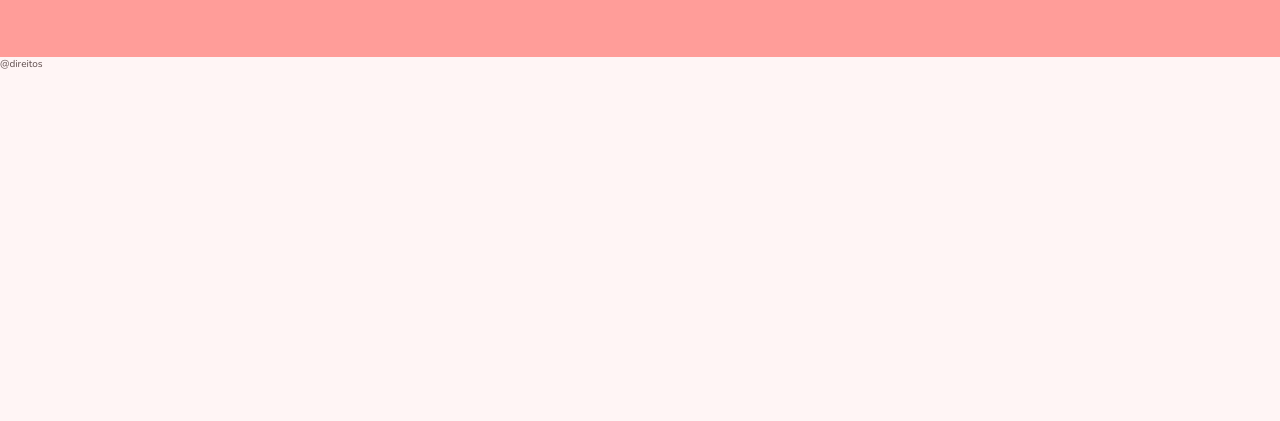
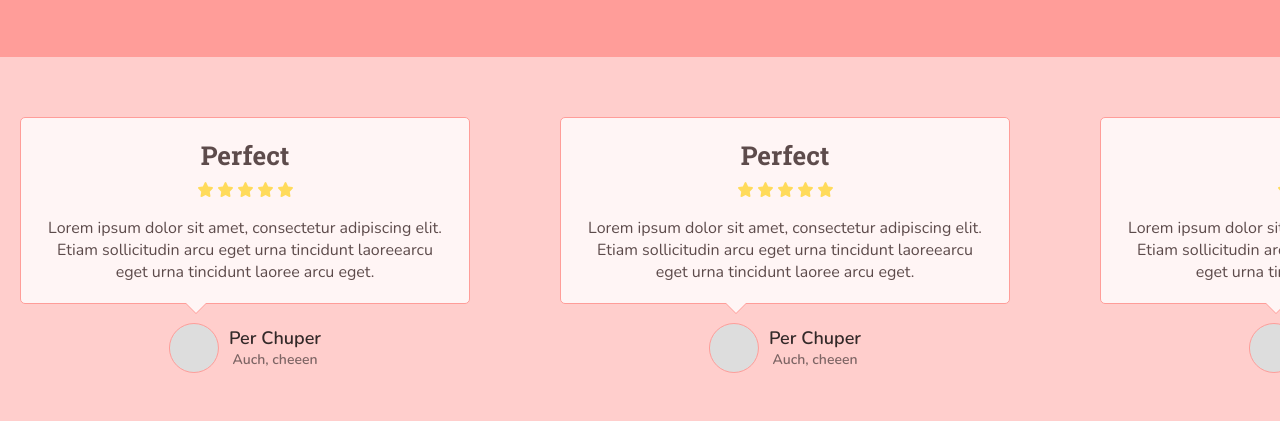
Before and after one commit to Rodrigo-bs/training-project_mountains-hotel, a plain HTML site: page index.html in a window 1280 px wide. Shown: the part 2257-2678 px from the top of the page. Before the commit the page ends 2328 px from the top, so only its background shows below. Drawn offline with nearby package versions, Linux system fonts and the light colour scheme.

Commit message:
Adicionei a parte da section comentarios

```diff
--- a/css/style.css
+++ b/css/style.css
@@ -4,6 +4,21 @@
     font-size: var(--font-size-28);
     text-align: center;
     font-weight: 600;
+}
+
+.box-stars {
+    display: flex;
+}
+
+.box-stars span + span {
+    margin-left: 5px;
+}
+
+.box-stars span {
+    display: block;
+    width: 15px;
+    height: 15px;
+    background: url('../img/icon-star.svg');
 }
 
 /* header */
@@ -165,19 +180,7 @@
 }
 
 .favorite-rooms-box .box-content .box-stars {
-    display: flex;
     margin: 20px 0 30px 0;
-}
-
-.favorite-rooms-box .box-content .box-stars span + span {
-    margin-left: 5px;
-}
-
-.favorite-rooms-box .box-content .box-stars span {
-    display: block;
-    width: 15px;
-    height: 15px;
-    background: url('../img/icon-star.svg');
 }
 
 .favorite-rooms-box .box-content .box-buttons {
@@ -277,3 +280,99 @@
 .services-box_content .box_content-li a p {
     font-size: var(--font-size-16);
 }
+
+/* comment section */
+
+.comments-section {
+    padding: 60px 0 120px 0;
+    background: var(--rosa-2);
+    overflow-x: hidden;
+}
+
+.comments-section .container {
+    display: flex;
+    align-items: center;
+}
+
+.comments-section .comments-box-comment {
+    max-width: 450px;
+    min-width: 450px;
+    padding: 20px;
+    background: var(--rosa-4);
+    border: 1px solid var(--rosa-1);
+    border-radius: 5px;
+    position: relative;
+}
+
+.comments-section .comments-box-comment + .comments-box-comment {
+    margin-left: 90px;
+}
+
+.comments-box-comment::after,
+.comments-box-comment::before {
+    content: '';
+    display: block;
+    width: 0;
+    height: 0;
+    border: 10px solid transparent;
+    border-top: 10px solid var(--rosa-4);
+    position: absolute;
+    left: 39%;
+    bottom: -20px;
+    transform: translateX(-50%);
+}
+
+.comments-box-comment::before {
+    bottom: -21px;
+    border-top-color: var(--rosa-1);
+}
+
+.comments-section .comments-box-comment h1 {
+    font-weight: 600;
+    font-size: 26px;
+    text-align: center;
+}
+
+.comments-section .comments-box-comment .box-stars {
+    margin: 10px  0 20px 0;
+    align-items: center;
+    justify-content: center;
+}
+
+.comments-section .comments-box-comment p {
+    color: var(--marrom-3);
+    font-weight: 400;
+    font-size: var(--font-size-16);
+    text-align: center;
+}
+
+.comments-section .box-user {
+    position: absolute;
+    bottom: -70px;
+    left: 50%;
+    transform: translateX(-50%);
+    display: flex;
+    align-items: center;
+}
+
+.comments-section .box-user .box-user-photo {
+    width: 50px;
+    height: 50px;
+    display: block;
+    border-radius: 50%;
+    background: #ddd;
+    border: 1px solid var(--rosa-1);
+    margin-right: 10px;
+}
+
+.comments-section .box-user .box-user-name p {
+    font-size: var(--font-size-18);
+    font-weight: 600;
+    color: var(--marrom-2);
+}
+
+.comments-section .box-user .box-user-name p span {
+    display: block;
+    font-size: 1.4rem;
+    opacity: .8;
+}
--- a/index.html
+++ b/index.html
@@ -144,9 +144,109 @@
         </div>
     </section>
 
-    <footer>
-        @direitos
-    </footer>
+    <section class="comments-section">
+        <div class="container">
+            <div class="comments-box-comment">
+                <h1>Perfect</h1>
+                <div class="box-stars">
+                    <span></span>
+                    <span></span>
+                    <span></span>
+                    <span></span>
+                    <span></span>
+                </div>
+
+                <p>Lorem ipsum dolor sit amet, consectetur adipiscing elit. Etiam sollicitudin arcu eget urna tincidunt laoreearcu eget urna tincidunt laoree arcu eget.</p>
+
+                <div class="box-user">
+                    <div class="box-user-photo"></div>
+                    <div class="box-user-name">
+                        <p>Per Chuper <span>Auch, cheeen</span></p>
+                    </div>
+                </div>
+            </div>
+
+            <div class="comments-box-comment">
+                <h1>Perfect</h1>
+                <div class="box-stars">
+                    <span></span>
+                    <span></span>
+                    <span></span>
+                    <span></span>
+                    <span></span>
+                </div>
+
+                <p>Lorem ipsum dolor sit amet, consectetur adipiscing elit. Etiam sollicitudin arcu eget urna tincidunt laoreearcu eget urna tincidunt laoree arcu eget.</p>
+
+                <div class="box-user">
+                    <div class="box-user-photo"></div>
+                    <div class="box-user-name">
+                        <p>Per Chuper <span>Auch, cheeen</span></p>
+                    </div>
+                </div>
+            </div>
+
+            <div class="comments-box-comment">
+                <h1>Perfect</h1>
+                <div class="box-stars">
+                    <span></span>
+                    <span></span>
+                    <span></span>
+                    <span></span>
+                    <span></span>
+                </div>
+
+                <p>Lorem ipsum dolor sit amet, consectetur adipiscing elit. Etiam sollicitudin arcu eget urna tincidunt laoreearcu eget urna tincidunt laoree arcu eget.</p>
+
+                <div class="box-user">
+                    <div class="box-user-photo"></div>
+                    <div class="box-user-name">
+                        <p>Per Chuper <span>Auch, cheeen</span></p>
+                    </div>
+                </div>
+            </div>
+
+            <div class="comments-box-comment">
+                <h1>Perfect</h1>
+                <div class="box-stars">
+                    <span></span>
+                    <span></span>
+                    <span></span>
+                    <span></span>
+                    <span></span>
+                </div>
+
+                <p>Lorem ipsum dolor sit amet, consectetur adipiscing elit. Etiam sollicitudin arcu eget urna tincidunt laoreearcu eget urna tincidunt laoree arcu eget.</p>
+
+                <div class="box-user">
+                    <div class="box-user-photo"></div>
+                    <div class="box-user-name">
+                        <p>Per Chuper <span>Auch, cheeen</span></p>
+                    </div>
+                </div>
+            </div>
+
+            <div class="comments-box-comment">
+                <h1>Perfect</h1>
+                <div class="box-stars">
+                    <span></span>
+                    <span></span>
+                    <span></span>
+                    <span></span>
+                    <span></span>
+                </div>
+
+                <p>Lorem ipsum dolor sit amet, consectetur adipiscing elit. Etiam sollicitudin arcu eget urna tincidunt laoreearcu eget urna tincidunt laoree arcu eget.</p>
+
+                <div class="box-user">
+                    <div class="box-user-photo"></div>
+                    <div class="box-user-name">
+                        <p>Per Chuper <span>Auch, cheeen</span></p>
+                    </div>
+                </div>
+            </div>
+        </div>
+    </section>
 
     <script type="module" src="./js/main.js"></script>
 </body>
```
